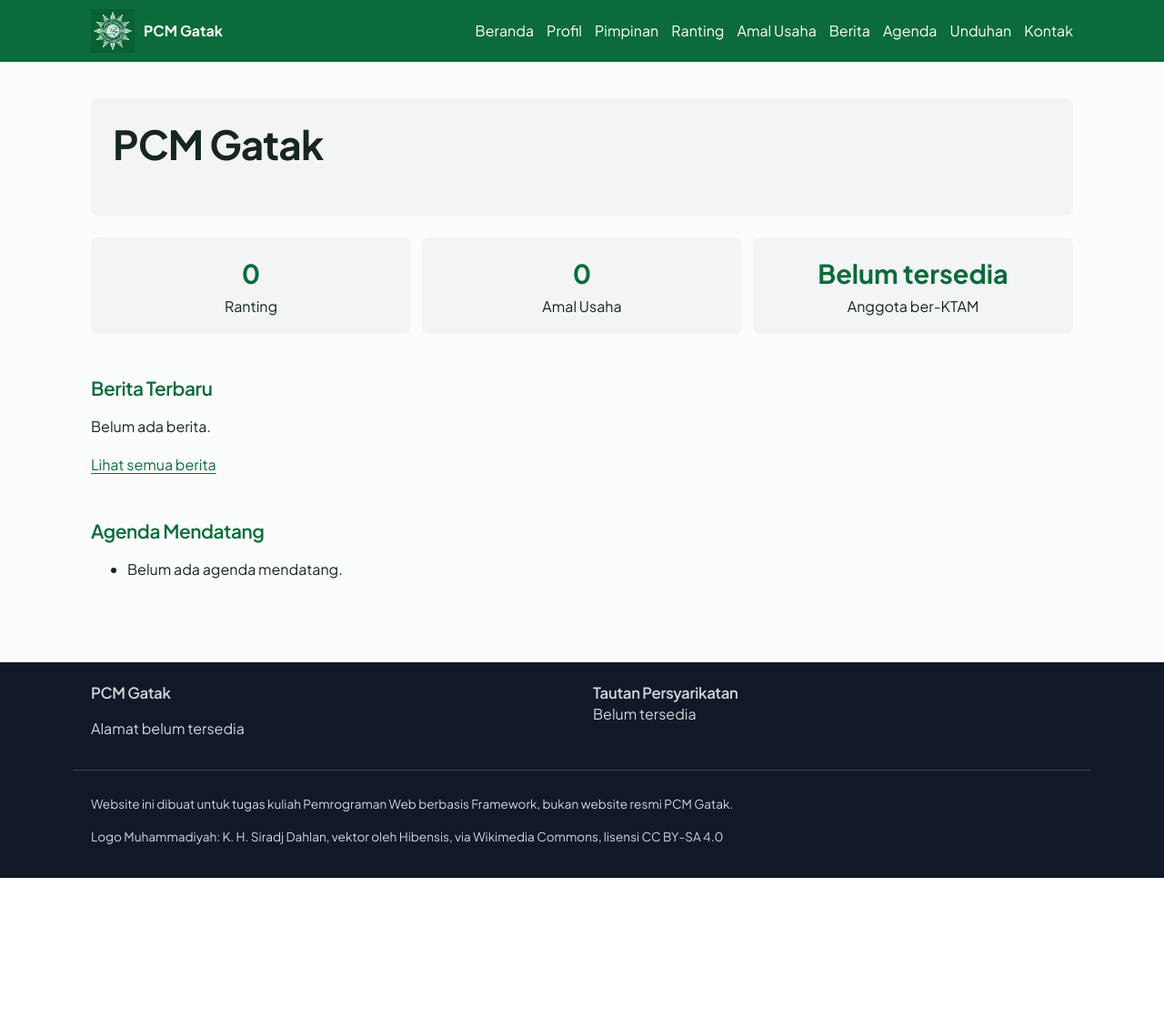
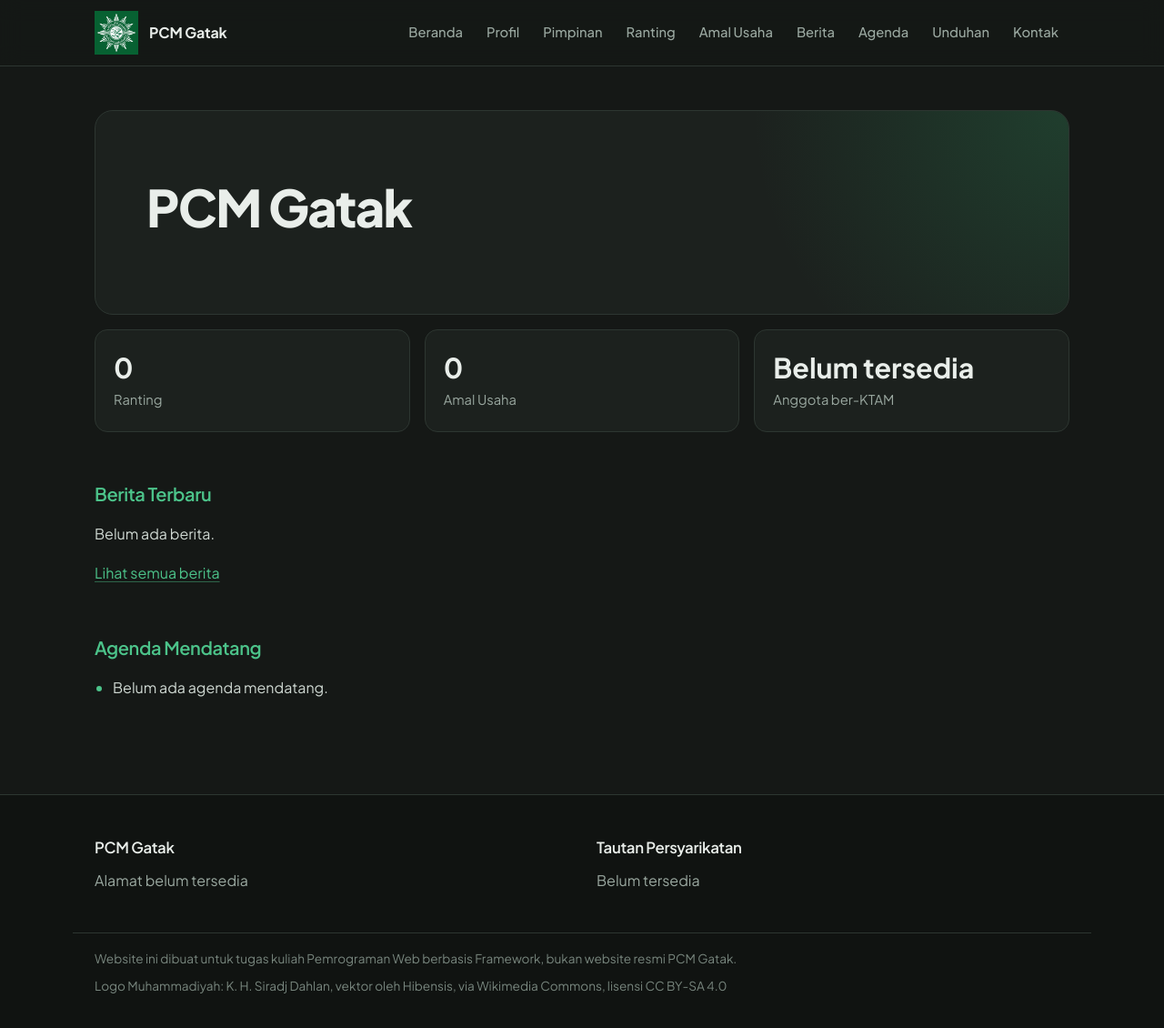
Before and after one commit to hanif-510/Kelompok-PCM-Framework, a Django app: page / in a window 1280 px wide. Shown: the whole page at 91% size. Before the commit the page ends 965 px from the top, so only its background shows below. Run offline with Django 5.2, Linux system fonts and the light colour scheme; data that the repository does not hold is empty.

Commit message:
style: ubah tema menjadi gelap minimalis dengan aksen hijau

```diff
--- a/web/static/web/style.css
+++ b/web/static/web/style.css
@@ -1,25 +1,33 @@
-/* Website PCM Gatak: tema hijau minimalis.
-   Hanya mengganti CSS, tidak perlu mengubah template HTML.
+/* Website PCM Gatak: tema gelap minimalis.
+   Latar abu-abu gelap, teks terang, hijau Muhammadiyah sebagai satu-satunya
+   warna aksen. Hanya mengganti CSS, tidak perlu mengubah template HTML.
    Font Plus Jakarta Sans dimuat dari Google Fonts; jika offline, otomatis
    memakai font bawaan sistem. */
-@import url('https://fonts.googleapis.com/css2?family=Plus+Jakarta+Sans:wght@400;500;600;700&display=swap');
+@import url('https://fonts.googleapis.com/css2?family=Plus+Jakarta+Sans:wght@400;500;600;700;800&display=swap');
 
 :root {
-  --hijau: #0b6b3a;          /* hijau Muhammadiyah, warna utama */
-  --hijau-gelap: #0a4a2a;    /* hero dan footer */
-  --hijau-hover: #08572f;
-  --hijau-muda: #eaf4ee;     /* permukaan lembut */
-  --latar: #fbfdfc;
-  --teks: #17261e;
-  --redup: #5d6e65;
-  --garis: #dde8e1;
-  --putih: #ffffff;
-  --galat: #b42318;
-  --galat-muda: #fef0ee;
+  color-scheme: dark;
+
+  /* Permukaan: abu-abu gelap dengan sedikit rona hijau */
+  --latar: #151816;
+  --permukaan: #1c211e;
+  --permukaan-2: #242b27;
+  --garis: #2d3631;
+
+  /* Teks */
+  --teks: #e9eeea;
+  --redup: #9aa8a0;
+
+  /* Hijau */
+  --hijau: #0f7d45;          /* tombol (teks putih di atasnya tetap terbaca) */
+  --hijau-hover: #13924f;
+  --aksen: #4cc38a;          /* tautan dan judul di atas latar gelap */
+  --aksen-redup: rgba(76, 195, 138, .16);
+
+  /* Status */
+  --galat: #ff9b92;
+
   --radius: 14px;
-  /* variabel lama, masih dipakai aturan lama pada langkah awal */
-  --warna: #0b6b3a;
-  --abu: #f3f4f6;
   --font: 'Plus Jakarta Sans', system-ui, -apple-system, 'Segoe UI', Roboto, Arial, sans-serif;
 }
 
@@ -30,63 +38,187 @@ body {
   margin: 0;
   font-family: var(--font);
   font-size: 1rem;
-  line-height: 1.65;
+  line-height: 1.7;
   color: var(--teks);
   background: var(--latar);
 }
 
-::selection { background: var(--hijau-muda); color: var(--hijau-gelap); }
+::selection { background: var(--hijau); color: #fff; }
 
-a { color: var(--hijau); text-underline-offset: 3px; }
-a:hover { color: var(--hijau-hover); }
-:focus-visible { outline: 3px solid rgba(11, 107, 58, .35); outline-offset: 2px; border-radius: 6px; }
+a { color: var(--aksen); text-underline-offset: 3px; text-decoration-color: rgba(76, 195, 138, .45); }
+a:hover { color: #7fdcae; text-decoration-color: currentColor; }
+:focus-visible { outline: 2px solid var(--aksen); outline-offset: 3px; border-radius: 6px; }
 
 img { max-width: 100%; height: auto; }
 
 /* ---------- Tata letak ---------- */
-.wadah { max-width: 1120px; margin: 0 auto; padding: 0 20px; }
-.utama { padding-top: 40px; padding-bottom: 72px; min-height: 60vh; }
+.wadah { max-width: 1120px; margin: 0 auto; padding: 0 24px; }
+.utama { padding-top: 48px; padding-bottom: 88px; min-height: 60vh; }
 
-/* ---------- Judul ---------- */
+/* ---------- Judul dan teks ---------- */
 h1, h2, h3 { line-height: 1.2; letter-spacing: -0.02em; margin: 0; }
-.utama h1 { font-size: clamp(1.9rem, 3.2vw + 1rem, 2.75rem); font-weight: 700; margin-bottom: 28px; }
-.utama h2 { font-size: 1.3rem; font-weight: 600; color: var(--hijau); margin: 48px 0 16px; }
+.utama h1 { font-size: clamp(1.9rem, 3vw + 1rem, 2.6rem); font-weight: 700; margin-bottom: 28px; }
+.utama h2 { font-size: 1.25rem; font-weight: 600; color: var(--aksen); margin: 56px 0 18px; }
 .utama h1 + h2 { margin-top: 8px; }
 h3 { font-size: 1.05rem; font-weight: 600; }
-.utama p { margin: 0 0 1em; }
+.utama p { margin: 0 0 1em; color: #cfd8d2; }
 .utama small { color: var(--redup); font-size: .85rem; }
+.utama ul { padding-left: 1.25em; }
+.utama li { margin-bottom: 6px; color: #cfd8d2; }
+.utama li::marker { color: var(--aksen); }
+.utama strong { color: var(--teks); }
 
-/* ---------- Komponen (aturan lama, dirapikan di langkah berikutnya) ---------- */
-.header { background: var(--warna); color: #fff; }
-.header a { color: #fff; text-decoration: none; }
-.header-isi { display: flex; flex-wrap: wrap; align-items: center; justify-content: space-between; gap: 8px; padding-top: 10px; padding-bottom: 10px; }
-.merek { display: flex; align-items: center; gap: 10px; }
-.merek small { display: block; opacity: .85; }
-.menu { display: flex; flex-wrap: wrap; gap: 6px 14px; }
-.menu a { padding: 4px 0; }
-.hero { background: var(--abu); border-radius: 8px; padding: 24px; margin-bottom: 24px; }
-.hero img { max-width: 100%; height: auto; border-radius: 8px; }
-.statistik { display: grid; grid-template-columns: repeat(auto-fit, minmax(160px, 1fr)); gap: 12px; margin-bottom: 24px; }
-.kartu-stat { background: var(--abu); border-radius: 8px; padding: 16px; text-align: center; }
-.kartu-stat strong { display: block; font-size: 1.8rem; color: var(--warna); }
+/* ---------- Header dan menu ---------- */
+.header {
+  position: sticky; top: 0; z-index: 10;
+  background: rgba(21, 24, 22, .88);
+  backdrop-filter: blur(12px);
+  -webkit-backdrop-filter: blur(12px);
+  border-bottom: 1px solid var(--garis);
+}
+.header a { color: var(--teks); text-decoration: none; }
+.header-isi {
+  display: flex; flex-wrap: wrap; align-items: center; justify-content: space-between;
+  gap: 8px 24px; padding-top: 12px; padding-bottom: 12px;
+}
+.merek { display: flex; align-items: center; gap: 12px; }
+.merek strong { font-weight: 700; letter-spacing: -0.01em; }
+.merek small { display: block; color: var(--redup); font-size: .8rem; line-height: 1.3; }
+.menu { display: flex; flex-wrap: wrap; gap: 2px; }
+.menu a {
+  padding: 6px 12px; border-radius: 999px;
+  color: var(--redup); font-size: .92rem; font-weight: 500;
+  transition: background .2s, color .2s;
+}
+.menu a:hover { background: var(--permukaan-2); color: var(--teks); }
+
+/* ---------- Hero (beranda): satu-satunya elemen yang dibuat menonjol ---------- */
+.hero {
+  position: relative; overflow: hidden;
+  background: var(--permukaan);
+  border: 1px solid var(--garis);
+  border-radius: 20px;
+  padding: clamp(32px, 6vw, 72px) clamp(24px, 5vw, 56px);
+  margin-bottom: 16px;
+}
+.hero::before {
+  content: ""; position: absolute; inset: 0; pointer-events: none;
+  background: radial-gradient(560px circle at 100% 0%, rgba(47, 179, 109, .2), transparent 62%);
+}
+.hero > * { position: relative; }
+.utama .hero h1 {
+  font-size: clamp(2.2rem, 4vw + 1rem, 3.5rem); font-weight: 800;
+  letter-spacing: -0.03em; margin-bottom: 12px;
+}
+.utama .hero p { color: var(--redup); font-size: 1.1rem; max-width: 56ch; margin: 0; }
+.hero img { display: block; margin-top: 28px; border-radius: 12px; }
+
+/* ---------- Statistik ---------- */
+.statistik {
+  display: grid; grid-template-columns: repeat(auto-fit, minmax(180px, 1fr));
+  gap: 16px; margin-bottom: 8px;
+}
+.kartu-stat {
+  background: var(--permukaan); border: 1px solid var(--garis);
+  border-radius: var(--radius); padding: 22px 20px;
+  color: var(--redup); font-size: .92rem;
+}
+.kartu-stat strong {
+  display: block; margin-bottom: 4px; color: var(--teks);
+  font-size: clamp(1.4rem, 2vw + .6rem, 1.9rem); font-weight: 700; line-height: 1.25;
+}
+
+/* ---------- Kartu dan grid ---------- */
 .grid { display: grid; grid-template-columns: repeat(auto-fill, minmax(260px, 1fr)); gap: 16px; }
-.kartu { border: 1px solid #e5e7eb; border-radius: 8px; overflow: hidden; background: #fff; }
+.kartu {
+  background: var(--permukaan); border: 1px solid var(--garis);
+  border-radius: var(--radius); overflow: hidden;
+  transition: border-color .2s;
+}
+.kartu:hover { border-color: rgba(76, 195, 138, .55); }
 .kartu img { width: 100%; height: 180px; object-fit: cover; display: block; }
-.kartu-isi { padding: 12px 14px; }
-.kartu h3 { margin: 0 0 6px; font-size: 1.05rem; }
+.kartu-isi { padding: 16px 18px 18px; }
+.kartu h3 { margin: 4px 0 8px; }
+.kartu h3 a { color: var(--teks); text-decoration: none; }
+.kartu h3 a:hover { color: var(--aksen); }
+.utama .kartu p { color: var(--redup); font-size: .95rem; margin-bottom: 0; }
+
+/* ---------- Tabel ---------- */
+.gulir {
+  overflow-x: auto; background: var(--permukaan);
+  border: 1px solid var(--garis); border-radius: var(--radius);
+}
 table { width: 100%; border-collapse: collapse; }
-th, td { border: 1px solid #e5e7eb; padding: 8px 10px; text-align: left; }
-th { background: var(--abu); }
-.gulir { overflow-x: auto; }
-.pesan { padding: 10px 14px; border-radius: 6px; margin-bottom: 16px; background: #dcfce7; }
-.pesan-error { background: #fee2e2; }
-form p { margin: 0 0 12px; }
-form input, form textarea { width: 100%; padding: 8px; border: 1px solid #d1d5db; border-radius: 6px; font: inherit; }
-button, .tombol { background: var(--warna); color: #fff; border: 0; border-radius: 6px; padding: 8px 16px; cursor: pointer; text-decoration: none; display: inline-block; }
-.errorlist { color: #b91c1c; margin: 0 0 4px; padding-left: 18px; }
-.paginasi { display: flex; gap: 12px; align-items: center; margin-top: 20px; }
-.footer { background: #111827; color: #d1d5db; padding-top: 24px; }
-.footer a { color: #a7f3d0; }
-.footer-isi { display: grid; grid-template-columns: repeat(auto-fit, minmax(240px, 1fr)); gap: 24px; }
+th, td { border: 0; border-bottom: 1px solid var(--garis); padding: 12px 16px; text-align: left; }
+th { background: var(--permukaan-2); color: var(--teks); font-weight: 600; font-size: .92rem; }
+td { color: #cfd8d2; }
+tbody tr:last-child td { border-bottom: 0; }
+tbody tr:hover td { background: rgba(255, 255, 255, .025); }
+
+/* ---------- Pesan ---------- */
+.pesan {
+  padding: 12px 16px; border-radius: 12px; margin-bottom: 20px;
+  background: rgba(47, 179, 109, .12); border: 1px solid rgba(76, 195, 138, .4);
+  color: #c4f0da;
+}
+.pesan-error { background: rgba(255, 90, 78, .12); border-color: rgba(255, 130, 120, .45); color: var(--galat); }
+
+/* ---------- Formulir dan tombol ---------- */
+form p { margin: 0 0 16px; }
+form label { display: block; margin-bottom: 6px; font-size: .92rem; font-weight: 600; color: var(--teks); }
+form input, form textarea, form select {
+  width: 100%; padding: 11px 14px;
+  background: var(--permukaan); color: var(--teks);
+  border: 1px solid var(--garis); border-radius: 10px;
+  font: inherit; transition: border-color .2s, box-shadow .2s;
+}
+form input::placeholder, form textarea::placeholder { color: #6f7d75; }
+form input:focus, form textarea:focus, form select:focus {
+  outline: none; border-color: var(--aksen); box-shadow: 0 0 0 3px var(--aksen-redup);
+}
+button, .tombol {
+  display: inline-block; padding: 11px 24px;
+  background: var(--hijau); color: #fff; border: 0; border-radius: 999px;
+  font: inherit; font-weight: 600; text-decoration: none; cursor: pointer;
+  transition: background .2s;
+}
+button:hover, .tombol:hover { background: var(--hijau-hover); color: #fff; }
+.errorlist { color: var(--galat); margin: 0 0 6px; padding-left: 18px; font-size: .9rem; }
+
+/* ---------- Paginasi ---------- */
+.paginasi { display: flex; flex-wrap: wrap; gap: 12px; align-items: center; margin-top: 28px; color: var(--redup); }
+.paginasi a {
+  padding: 7px 16px; border: 1px solid var(--garis); border-radius: 999px;
+  background: var(--permukaan); text-decoration: none; font-weight: 500;
+  transition: border-color .2s;
+}
+.paginasi a:hover { border-color: var(--aksen); }
+
+/* ---------- Footer ---------- */
+.footer { background: #101311; color: var(--redup); padding-top: 48px; border-top: 1px solid var(--garis); }
+.footer h3 { color: var(--teks); margin-bottom: 12px; }
+.footer p { margin: 0 0 .5em; }
+.footer a { color: var(--aksen); }
+.footer-isi { display: grid; grid-template-columns: repeat(auto-fit, minmax(240px, 1fr)); gap: 32px; }
 .footer-isi ul { list-style: none; padding: 0; margin: 0; }
-.footer-catatan { border-top: 1px solid #374151; margin-top: 16px; padding-top: 12px; padding-bottom: 20px; font-size: .85rem; }
+.footer-isi li { margin-bottom: 8px; }
+.footer-catatan {
+  margin-top: 36px; padding-top: 16px; padding-bottom: 28px;
+  border-top: 1px solid var(--garis); font-size: .85rem; color: #78867e;
+}
+
+/* ---------- Layar kecil ---------- */
+@media (max-width: 900px) {
+  .header { position: static; }
+  .menu { width: 100%; flex-wrap: nowrap; overflow-x: auto; scrollbar-width: none; }
+  .menu::-webkit-scrollbar { display: none; }
+  .menu a { white-space: nowrap; }
+}
+@media (max-width: 640px) {
+  .utama { padding-top: 28px; }
+}
+
+/* ---------- Hormati preferensi kurangi gerakan ---------- */
+@media (prefers-reduced-motion: reduce) {
+  * { transition: none !important; }
+}
```
